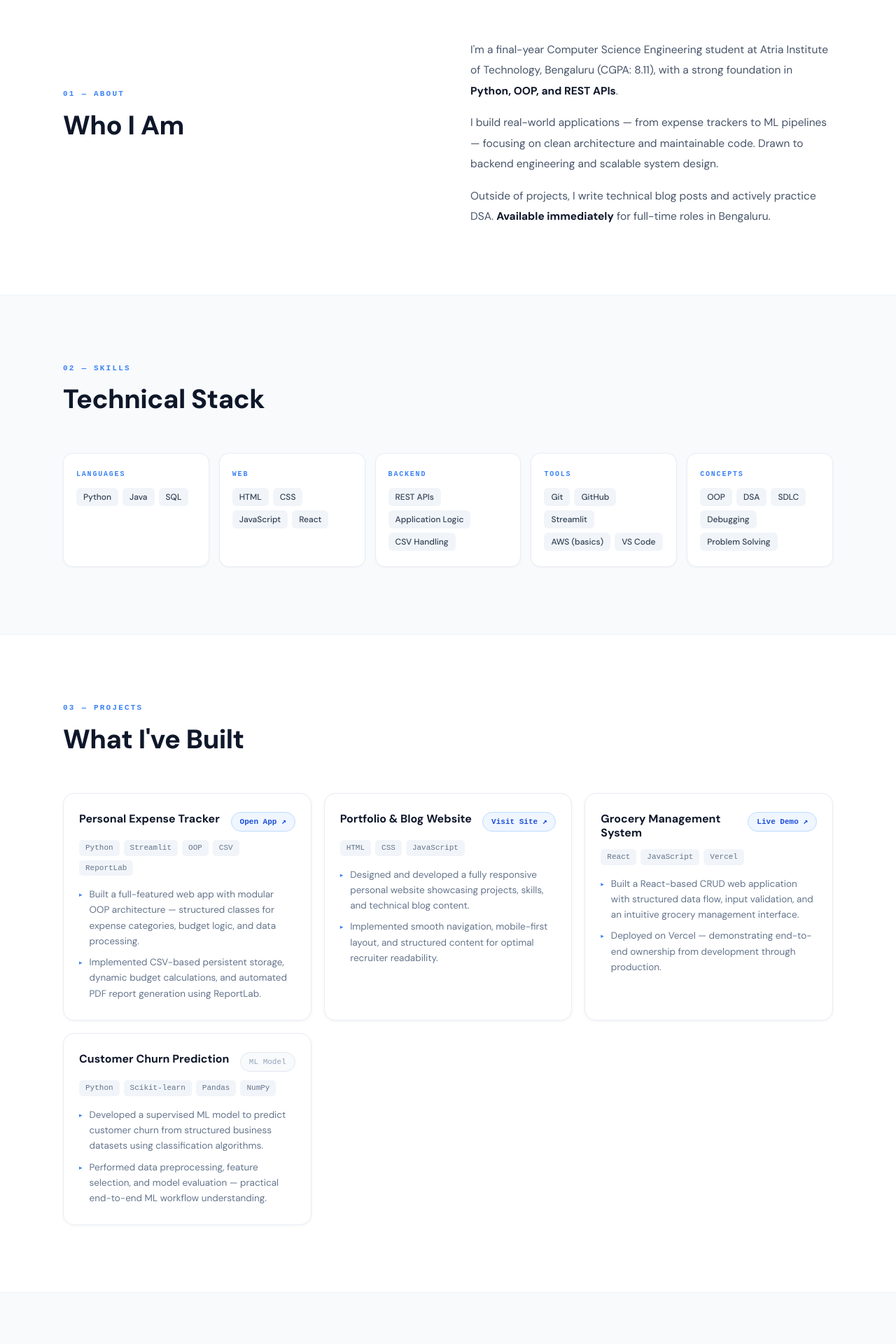
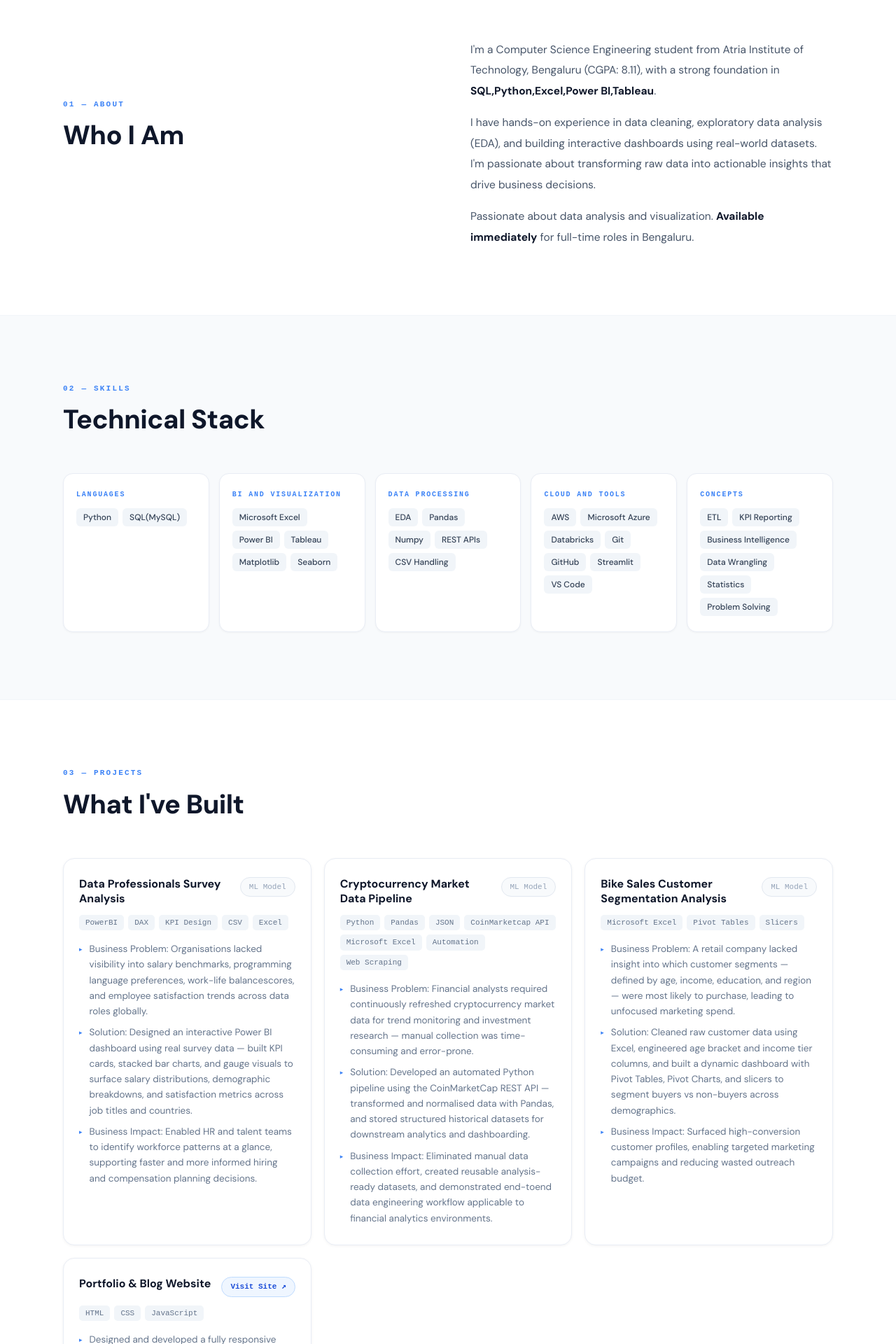
Before and after one commit to Yashwanth1810/YashwanthS_ValueResearch, a Next.js app: page /portfolio in a window 1280 px wide. Shown: the part 840-2760 px from the top of the page at 70% size. Built offline with nearby package versions, Linux system fonts and the light colour scheme.

Commit message:
made portfolio changes

```diff
--- a/app/portfolio/page.tsx
+++ b/app/portfolio/page.tsx
@@ -157,23 +157,45 @@ interface Project { title: string; stack: string[]; bullets: string[]; live?: st
 interface SkillGroup { label: string; items: string[]; }
 
 const SKILLS: SkillGroup[] = [
-  { label: "Languages",  items: ["Python", "Java", "SQL"] },
-  { label: "Web",        items: ["HTML", "CSS", "JavaScript", "React"] },
-  { label: "Backend",    items: ["REST APIs", "Application Logic", "CSV Handling"] },
-  { label: "Tools",      items: ["Git", "GitHub", "Streamlit", "AWS (basics)", "VS Code"] },
-  { label: "Concepts",   items: ["OOP", "DSA", "SDLC", "Debugging", "Problem Solving"] },
+  { label: "Languages",  items: ["Python", "SQL(MySQL)"] },
+  { label: "BI and Visualization",        items: ["Microsoft Excel", "Power BI","Tableau", "Matplotlib", "Seaborn"] },
+  { label: "Data Processing",    items: ["EDA", "Pandas","Numpy","REST APIs", "CSV Handling"] },
+  { label: "Cloud and Tools",      items: ["AWS", "Microsoft Azure","Databricks","Git", "GitHub", "Streamlit", "VS Code"] },
+  { label: "Concepts",   items: ["ETL", "KPI Reporting", "Business Intelligence", "Data Wrangling", "Statistics","Problem Solving"] },
 ];
 
 const PROJECTS: Project[] = [
   {
-    title: "Personal Expense Tracker",
-    stack: ["Python", "Streamlit", "OOP", "CSV", "ReportLab"],
+    title: "Data Professionals Survey Analysis",
+    stack: ["PowerBI", "DAX", "KPI Design", "CSV", "Excel"],
     bullets: [
-      "Built a full-featured web app with modular OOP architecture — structured classes for expense categories, budget logic, and data processing.",
-      "Implemented CSV-based persistent storage, dynamic budget calculations, and automated PDF report generation using ReportLab.",
+      "Business Problem: Organisations lacked visibility into salary benchmarks, programming language preferences, work-life balancescores, and employee satisfaction trends across data roles globally.",
+      "Solution: Designed an interactive Power BI dashboard using real survey data — built KPI cards, stacked bar charts, and gauge visuals to surface salary distributions, demographic breakdowns, and satisfaction metrics across job titles and countries.",
+      "Business Impact: Enabled HR and talent teams to identify workforce patterns at a glance, supporting faster and more informed hiring and compensation planning decisions."
+    ]
+    // ,
+    // live: "https://personalexpensetrackergit-j5zzfm8rsthjty5atrbfgw.streamlit.app",
+    // liveLabel: "Open App",
+  },
+  {
+    title: "Cryptocurrency Market Data Pipeline",
+    stack: ["Python", "Pandas", "JSON","CoinMarketcap API", "Microsoft Excel","Automation", "Web Scraping"],
+    bullets: [
+      " Business Problem: Financial analysts required continuously refreshed cryptocurrency market data for trend monitoring and investment research — manual collection was time-consuming and error-prone.",
+      "Solution: Developed an automated Python pipeline using the CoinMarketCap REST API — transformed and normalised data with Pandas, and stored structured historical datasets for downstream analytics and dashboarding.",
+      "Business Impact: Eliminated manual data collection effort, created reusable analysis-ready datasets, and demonstrated end-toend data engineering workflow applicable to financial analytics environments."
     ],
-    live: "https://personalexpensetrackergit-j5zzfm8rsthjty5atrbfgw.streamlit.app",
-    liveLabel: "Open App",
+    // live: "https://grocery-list-react-nu.vercel.app",
+    // liveLabel: "Live Demo",
+  },
+  {
+    title: "Bike Sales Customer Segmentation Analysis",
+    stack: ["Microsoft Excel", "Pivot Tables", "Slicers"],
+    bullets: [
+      "Business Problem: A retail company lacked insight into which customer segments — defined by age, income, education, and region — were most likely to purchase, leading to unfocused marketing spend.",
+      "Solution: Cleaned raw customer data using Excel, engineered age bracket and income tier columns, and built a dynamic dashboard with Pivot Tables, Pivot Charts, and slicers to segment buyers vs non-buyers across demographics.",
+      "Business Impact: Surfaced high-conversion customer profiles, enabling targeted marketing campaigns and reducing wasted outreach budget."
+    ]
   },
   {
     title: "Portfolio & Blog Website",
@@ -184,30 +206,12 @@ const PROJECTS: Project[] = [
     ],
     live: "https://yashwanths.in",
     liveLabel: "Visit Site",
-  },
-  {
-    title: "Grocery Management System",
-    stack: ["React", "JavaScript", "Vercel"],
-    bullets: [
-      "Built a React-based CRUD web application with structured data flow, input validation, and an intuitive grocery management interface.",
-      "Deployed on Vercel — demonstrating end-to-end ownership from development through production.",
-    ],
-    live: "https://grocery-list-react-nu.vercel.app",
-    liveLabel: "Live Demo",
-  },
-  {
-    title: "Customer Churn Prediction",
-    stack: ["Python", "Scikit-learn", "Pandas", "NumPy"],
-    bullets: [
-      "Developed a supervised ML model to predict customer churn from structured business datasets using classification algorithms.",
-      "Performed data preprocessing, feature selection, and model evaluation — practical end-to-end ML workflow understanding.",
-    ],
-  },
+  }
 ];
 
 const CERTS = [
-  "Python Foundation Certification – Infosys Springboard",
-  "Applied Generative AI Certification – Infosys Springboard",
+  "Data Analyst Bootcamp 2026 – Alex The Analyst"
+  // "Applied Generative AI Certification – Infosys Springboard",
 ];
 
 const NAV_LINKS = ["About", "Skills", "Projects", "Education", "Contact"];
@@ -376,11 +380,11 @@ function Hero() {
         </h1>
 
         <p style={{ fontSize: "clamp(16px, 2.5vw, 21px)", color: "#2563eb", fontWeight: 600, marginBottom: 22, animation: "fadeUp 0.55s ease 0.14s both" }}>
-          Software Engineer &nbsp;·&nbsp; Python &nbsp;·&nbsp; React &nbsp;·&nbsp; Machine Learning &nbsp;·&nbsp; APIs
+          Aspiring Data Analyst &nbsp;·&nbsp; SQL &nbsp;·&nbsp; Python &nbsp;·&nbsp; Power BI &nbsp;·&nbsp; Microsoft Excel &nbsp;·&nbsp; Tableau
         </p>
 
         <p style={{ fontSize: 16, color: "#64748b", lineHeight: 1.8, maxWidth: 520, margin: "0 auto 44px", animation: "fadeUp 0.55s ease 0.2s both" }}>
-          Final-year CSE student building real-world applications with Python, React, Machine Learning, APIs, and modern web technologies — focused on clean code and scalable solutions.
+          Computer Science graduate passionate about transforming data into actionable business insights. Skilled in SQL, Python, Excel, Power BI, data cleaning, exploratory data analysis (EDA), and interactive dashboard development using real-world datasets.
         </p>
 
         <div style={{ display: "flex", flexWrap: "wrap", gap: 12, justifyContent: "center", animation: "fadeUp 0.55s ease 0.26s both" }}>
@@ -410,13 +414,13 @@ function About() {
         <FadeIn><SectionHeader eyebrow="01 — About" title="Who I Am" /></FadeIn>
         <FadeIn delay={100}>
           <p style={{ fontSize: 15.5, color: "#475569", lineHeight: 1.9, marginBottom: 16 }}>
-            I&apos;m a final-year Computer Science Engineering student at Atria Institute of Technology, Bengaluru (CGPA: 8.11), with a strong foundation in <strong style={{ color: "#0f172a" }}>Python, OOP, and REST APIs</strong>.
+            I&apos;m a Computer Science Engineering student from Atria Institute of Technology, Bengaluru (CGPA: 8.11), with a strong foundation in <strong style={{ color: "#0f172a" }}>SQL,Python,Excel,Power BI,Tableau</strong>.
           </p>
           <p style={{ fontSize: 15.5, color: "#475569", lineHeight: 1.9, marginBottom: 16 }}>
-            I build real-world applications — from expense trackers to ML pipelines — focusing on clean architecture and maintainable code. Drawn to backend engineering and scalable system design.
+            I have hands-on experience in data cleaning, exploratory data analysis (EDA), and building interactive dashboards using real-world datasets. I&apos;m passionate about transforming raw data into actionable insights that drive business decisions.
           </p>
           <p style={{ fontSize: 15.5, color: "#475569", lineHeight: 1.9 }}>
-            Outside of projects, I write technical blog posts and actively practice DSA. <strong style={{ color: "#0f172a" }}>Available immediately</strong> for full-time roles in Bengaluru.
+           Passionate about data analysis and visualization. <strong style={{ color: "#0f172a" }}>Available immediately</strong> for full-time roles in Bengaluru.
           </p>
         </FadeIn>
       </div>
@@ -618,7 +622,7 @@ function Footer() {
     <footer style={{ borderTop: "1px solid #f1f5f9", padding: "28px 24px", textAlign: "center", background: "#f8fafc" }}>
       {/* ✅ FIX 5: copyright 2026 */}
       <p style={{ fontSize: 13, color: "#94a3b8", fontFamily: "monospace", letterSpacing: 0.5 }}>
-        © 2026 Yashwanth S — Built with Next.js & Tailwind CSS
+        © 2026 Yashwanth S
       </p>
     </footer>
   );
--- a/components/PortfolioPreview.tsx
+++ b/components/PortfolioPreview.tsx
@@ -66,7 +66,7 @@ export default function PortfolioPreview() {
       </h1>
 
       <p style={{ color: "#475569", marginBottom: "15px" }}>
-        Final-year CSE student building real-world applications using Python, React, APIs, and Machine Learning.
+        Computer Science graduate passionate about transforming data into actionable business insights. Skilled in SQL, Python, Excel, Power BI, data cleaning, exploratory data analysis (EDA), and interactive dashboard development using real-world datasets.
       </p>
 
       <div style={{ display: "flex", gap: "12px",alignItems: "center", flexWrap: "nowrap" }}>
@@ -88,8 +88,8 @@ export default function PortfolioPreview() {
 
         {/* ✅ FIX 2: Force download */}
         <a
-          href="/Yashwanth_S_Resume.pdf"
-          download="Yashwanth_S_Resume.pdf"
+          href="/Yashwanth_S_DataAnalyst_Resume_g.pdf"
+          download="Yashwanth_S_DataAnalyst_Resume_g.pdf"
           style={{
             padding: "10px 16px",
             background: "#0f172a",
```
